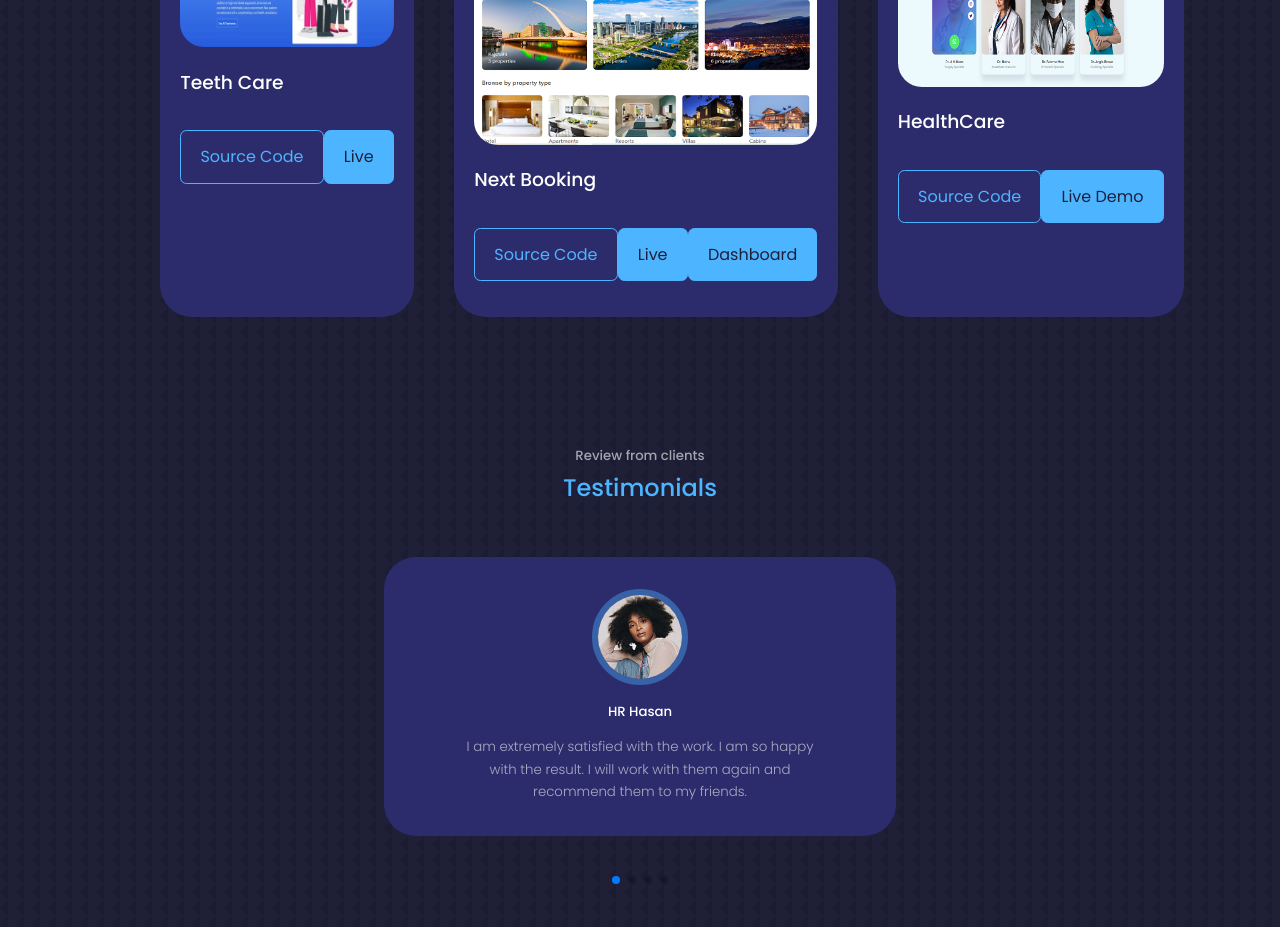
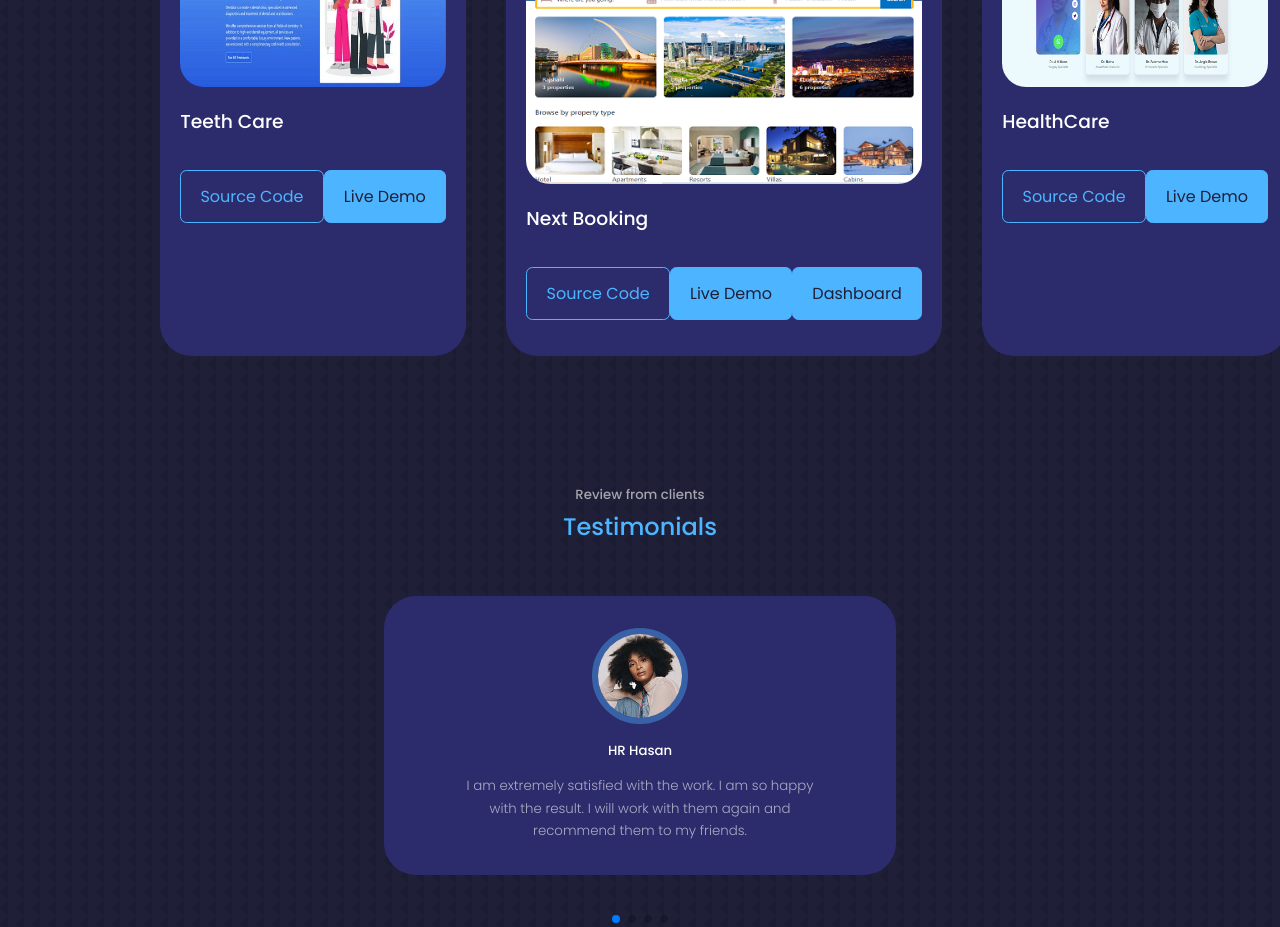
Before and after one commit to khanmdsohel02/sohel.dev.portfolio, a React (Vite) app: page / in a window 1280 px wide. Shown: the part 3820-4747 px from the top of the page. Built offline with nearby package versions, Linux system fonts and the light colour scheme.

Commit message:
project added

```diff
--- a/src/components/portfolio/Portfolio.jsx
+++ b/src/components/portfolio/Portfolio.jsx
@@ -28,7 +28,7 @@ const Portfolio = () => {
               className="btn btn-primary"
               target="_blank"
             >
-              Live
+              Live Demo
             </a>
           </div>
         </article>
@@ -51,7 +51,7 @@ const Portfolio = () => {
               className="btn btn-primary"
               target="_blank"
             >
-              Live
+              Live Demo
             </a>
             <a
               href="https://admim-next-booking.vercel.app"
```
